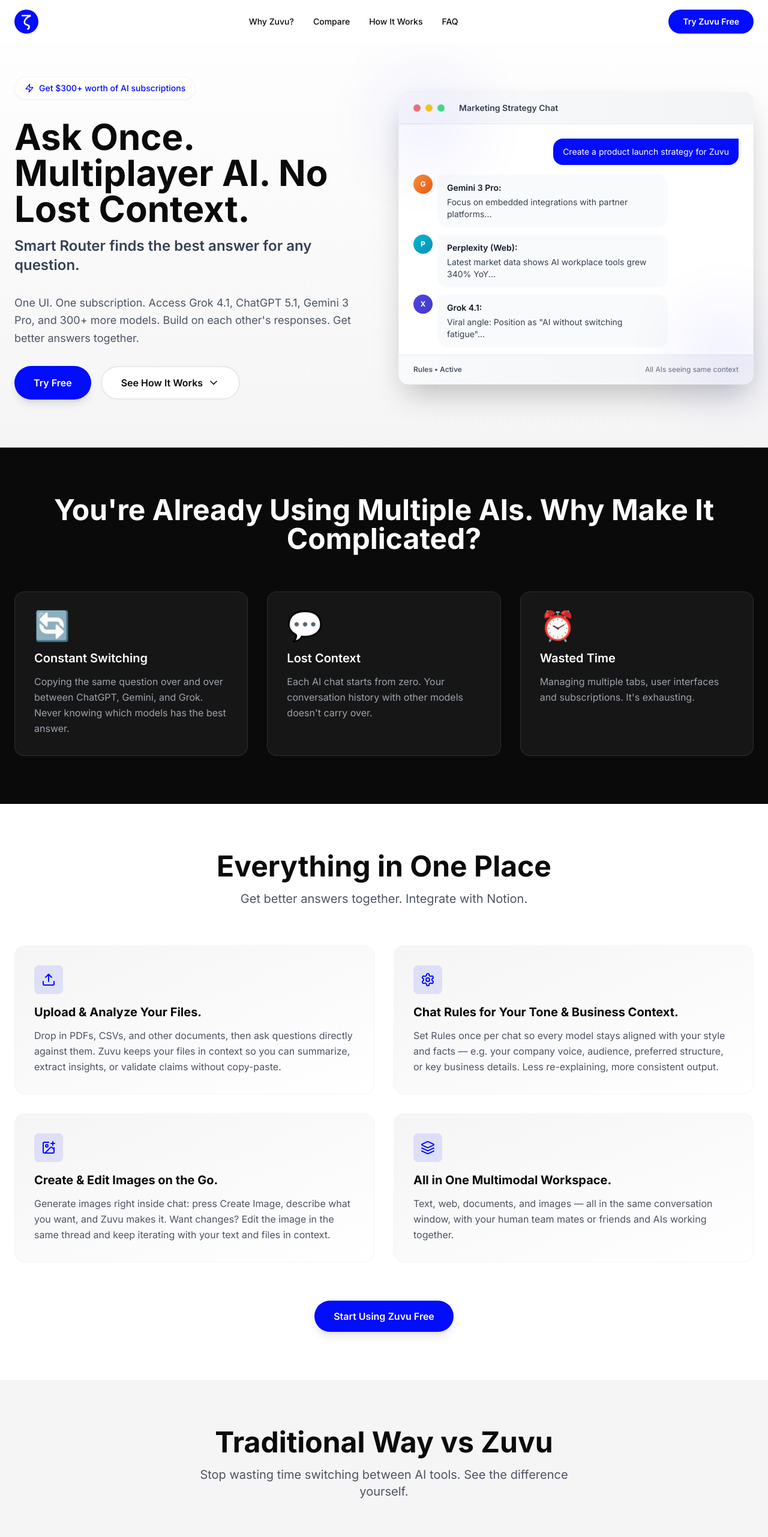
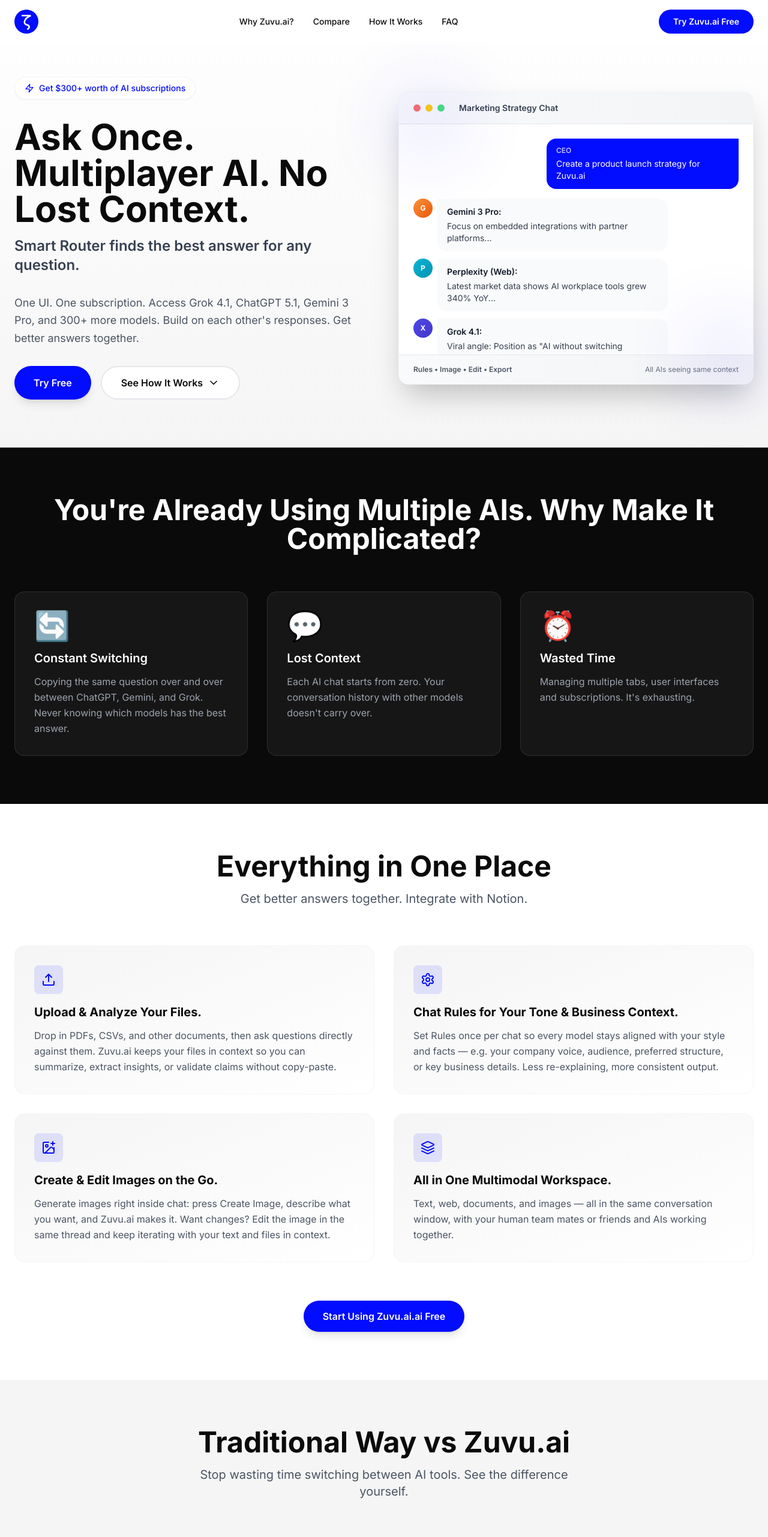
Before and after one commit to danraidev/zuvulanding, a React (Vite) app: page / in a window 1280 px wide. Shown: the top 2562 px of the page at 60% size. Built offline with nearby package versions, Linux system fonts and the light colour scheme.

Commit message:
Updated HowItWorks.tsx

```diff
--- a/src/components/ChatInterface.tsx
+++ b/src/components/ChatInterface.tsx
@@ -13,7 +13,7 @@ export default function ChatInterface({ onClose }: ChatInterfaceProps) {
           onClick={onClose}
           className="w-12 h-12 rounded-xl flex items-center justify-center relative hover:opacity-80 transition-opacity"
         >
-          <img src={zuvuLogo} alt="Zuvu" className="w-12 h-12 rounded-xl" />
+          <img src={zuvuLogo} alt="Zuvu.ai" className="w-12 h-12 rounded-xl" />
         </button>
 
         <nav className="flex flex-col items-center space-y-6">
--- a/src/components/Compare.tsx
+++ b/src/components/Compare.tsx
@@ -29,7 +29,7 @@ export default function Compare() {
       <div className="max-w-6xl mx-auto">
         <div className="text-center mb-16">
           <h2 className="text-4xl lg:text-5xl font-bold text-[#0a0a0a] mb-4">
-            Traditional Way vs Zuvu
+            Traditional Way vs Zuvu.ai
           </h2>
           <p className="text-xl text-gray-600 max-w-2xl mx-auto">
             Stop wasting time switching between AI tools. See the difference yourself.
@@ -70,7 +70,7 @@ export default function Compare() {
                 <Check className="text-[#020CFE]" size={24} />
               </div>
               <div>
-                <h3 className="text-2xl font-bold text-white">Zuvu</h3>
+                <h3 className="text-2xl font-bold text-white">Zuvu.ai</h3>
                 <p className="text-sm text-blue-100">The smart, efficient way</p>
               </div>
             </div>
--- a/src/components/FinalCTA.tsx
+++ b/src/components/FinalCTA.tsx
@@ -16,7 +16,7 @@ export default function FinalCTA({ onTryFree }: FinalCTAProps) {
           onClick={onTryFree}
           className="px-8 py-3.5 bg-white text-[#020CFE] font-semibold rounded-full hover:bg-gray-50 transition-all duration-200 shadow-lg hover:shadow-xl"
         >
-          Try Zuvu Free
+          Try Zuvu.ai Free
         </button>
       </div>
     </section>
--- a/src/components/Footer.tsx
+++ b/src/components/Footer.tsx
@@ -55,7 +55,7 @@ export default function Footer() {
         <div className="grid md:grid-cols-2 lg:grid-cols-5 gap-8 mb-12">
           <div className="lg:col-span-2">
             <div className="flex items-center space-x-2 mb-4">
-              <img src={zuvuLogo} alt="Zuvu" className="w-10 h-10" />
+              <img src={zuvuLogo} alt="Zuvu.ai" className="w-10 h-10" />
             </div>
             <p className="text-gray-400 mb-6 max-w-sm">
               The smartest way to work with AI. Get the best answers from multiple AI models in one conversation.
@@ -96,7 +96,7 @@ export default function Footer() {
         <div className="pt-8 border-t border-gray-800">
           <div className="flex flex-col md:flex-row justify-between items-center gap-4">
             <p className="text-gray-400 text-sm">
-              © {currentYear} Zuvu. All rights reserved.
+              © {currentYear} Zuvu.ai. All rights reserved.
             </p>
             <p className="text-gray-400 text-sm">
               Made with care for better AI experiences
--- a/src/components/Header.tsx
+++ b/src/components/Header.tsx
@@ -19,7 +19,7 @@ export default function Header({ onTryFree }: HeaderProps) {
   }, []);
 
   const navItems = [
-    { label: 'Why Zuvu?', href: '#why-zuvu' },
+    { label: 'Why Zuvu.ai?', href: '#why-zuvu' },
     { label: 'Compare', href: '#compare' },
     { label: 'How It Works', href: '#how-it-works' },
     { label: 'FAQ', href: '#faq' },
@@ -34,7 +34,7 @@ export default function Header({ onTryFree }: HeaderProps) {
       <div className="max-w-7xl mx-auto px-6 py-4">
         <div className="flex items-center justify-between">
           <a href="#" className="flex items-center space-x-2">
-            <img src={zuvuLogo} alt="Zuvu" className="w-10 h-10" />
+            <img src={zuvuLogo} alt="Zuvu.ai" className="w-10 h-10" />
           </a>
 
           <nav className="hidden md:flex items-center space-x-8">
@@ -54,7 +54,7 @@ export default function Header({ onTryFree }: HeaderProps) {
               onClick={onTryFree}
               className="px-6 py-2.5 bg-[#020CFE] text-white font-semibold rounded-full hover:bg-[#0108d4] transition-all duration-200 text-sm"
             >
-              Try Zuvu Free
+              Try Zuvu.ai Free
             </button>
           </div>
 
@@ -86,7 +86,7 @@ export default function Header({ onTryFree }: HeaderProps) {
               }}
               className="w-full mt-4 px-6 py-2.5 bg-[#020CFE] text-white font-semibold rounded-full hover:bg-[#0108d4] transition-all duration-200 text-sm"
             >
-              Try Zuvu Free
+              Try Zuvu.ai Free
             </button>
           </nav>
         )}
--- a/src/components/Hero.tsx
+++ b/src/components/Hero.tsx
@@ -57,7 +57,8 @@ export default function Hero({ onTryFree }: HeroProps) {
               <div className="p-6 space-y-4 max-h-96 overflow-y-auto">
                 <div className="flex justify-end">
                   <div className="bg-[#020CFE] text-white rounded-2xl rounded-tr-none px-4 py-3 max-w-xs text-sm">
-                    Create a product launch strategy for Zuvu
+                    <span className="text-xs font-semibold opacity-75 block mb-1">CEO</span>
+                    Create a product launch strategy for Zuvu.ai
                   </div>
                 </div>
 
@@ -94,6 +95,35 @@ export default function Hero({ onTryFree }: HeroProps) {
                 </div>
 
                 <div className="flex justify-end">
+                  <div className="bg-[#020CFE] text-white rounded-2xl rounded-tr-none px-4 py-3 max-w-xs text-sm">
+                    <span className="text-xs font-semibold opacity-75 block mb-1">CMO</span>
+                    Clarify strategy
+                  </div>
+                </div>
+
+                <div className="space-y-3">
+                  <div className="flex items-start gap-2">
+                    <div className="w-8 h-8 rounded-full bg-gradient-to-br from-green-500 to-green-600 flex items-center justify-center text-white text-xs font-bold flex-shrink-0">
+                      C
+                    </div>
+                    <div className="bg-gray-50 rounded-2xl rounded-tl-none px-4 py-3 max-w-sm text-sm text-gray-700">
+                      <div className="font-semibold text-gray-900 mb-1">Claude:</div>
+                      Target B2B teams who struggle with AI tool fragmentation...
+                    </div>
+                  </div>
+
+                  <div className="flex items-start gap-2">
+                    <div className="w-8 h-8 rounded-full bg-gradient-to-br from-orange-400 to-orange-600 flex items-center justify-center text-white text-xs font-bold flex-shrink-0">
+                      G
+                    </div>
+                    <div className="bg-gray-50 rounded-2xl rounded-tl-none px-4 py-3 max-w-sm text-sm text-gray-700">
+                      <div className="font-semibold text-gray-900 mb-1">Gemini 3 Pro:</div>
+                      Emphasize ROI: saved subscriptions, time saved, and unified context...
+                    </div>
+                  </div>
+                </div>
+
+                <div className="flex justify-end">
                   <div className="text-xs text-gray-500 italic">
                     All models working in one chat. One context. Real collaboration.
                   </div>
@@ -101,7 +131,7 @@ export default function Hero({ onTryFree }: HeroProps) {
               </div>
 
               <div className="px-6 py-4 bg-gradient-to-r from-gray-50 to-gray-100 border-t border-gray-200 flex items-center justify-between">
-                <span className="text-xs font-semibold text-gray-600">Rules • Active</span>
+                <span className="text-xs font-semibold text-gray-600">Rules • Image • Edit • Export</span>
                 <span className="text-xs text-gray-500">All AIs seeing same context</span>
               </div>
             </div>
--- a/src/components/HowItWorks.tsx
+++ b/src/components/HowItWorks.tsx
@@ -10,8 +10,8 @@ export default function HowItWorks() {
     },
     {
       icon: Layers,
-      title: 'Choose models (or let Zuvu pick "Auto").',
-      description: 'Zuvu automatically queries ChatGPT, Claude, Gemini, and 250+ other AI models simultaneously.',
+      title: 'Choose models (or let Zuvu.ai pick "Auto").',
+      description: 'Zuvu.ai automatically queries ChatGPT, Claude, Gemini, and 250+ other AI models simultaneously.',
       step: '02',
     },
     {
--- a/src/components/Solution.tsx
+++ b/src/components/Solution.tsx
@@ -5,7 +5,7 @@ export default function Solution() {
     {
       icon: Upload,
       title: 'Upload & Analyze Your Files.',
-      description: 'Drop in PDFs, CSVs, and other documents, then ask questions directly against them. Zuvu keeps your files in context so you can summarize, extract insights, or validate claims without copy-paste.',
+      description: 'Drop in PDFs, CSVs, and other documents, then ask questions directly against them. Zuvu.ai keeps your files in context so you can summarize, extract insights, or validate claims without copy-paste.',
     },
     {
       icon: Settings,
@@ -15,7 +15,7 @@ export default function Solution() {
     {
       icon: ImagePlus,
       title: 'Create & Edit Images on the Go.',
-      description: 'Generate images right inside chat: press Create Image, describe what you want, and Zuvu makes it. Want changes? Edit the image in the same thread and keep iterating with your text and files in context.',
+      description: 'Generate images right inside chat: press Create Image, describe what you want, and Zuvu.ai makes it. Want changes? Edit the image in the same thread and keep iterating with your text and files in context.',
     },
     {
       icon: Layers,
@@ -62,7 +62,7 @@ export default function Solution() {
 
         <div className="mt-16 text-center">
           <button className="px-8 py-3.5 bg-[#020CFE] text-white font-semibold rounded-full hover:bg-[#0108d4] transition-all duration-200 shadow-lg hover:shadow-xl">
-            Start Using Zuvu Free
+            Start Using Zuvu.ai.ai Free
           </button>
         </div>
       </div>
--- a/src/components/UseCases.tsx
+++ b/src/components/UseCases.tsx
@@ -22,7 +22,7 @@ export default function UseCases() {
             Built for Real Work
           </h2>
           <p className="text-xl text-gray-600 max-w-2xl mx-auto">
-            Whether you're creating, learning, or researching, Zuvu adapts to how you work.
+            Whether you're creating, learning, or researching, Zuvu.ai adapts to how you work.
           </p>
         </div>
 
```
Also changed, not shown: src/components/FAQ.tsx (+16 -16 lines).
